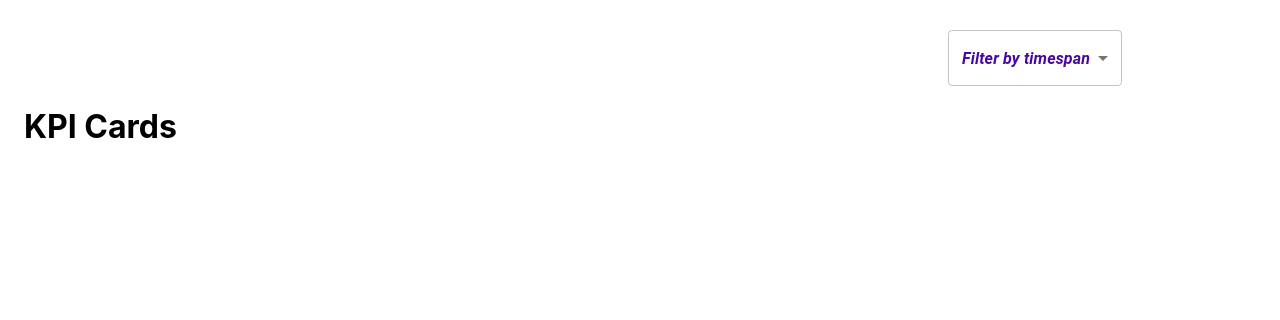
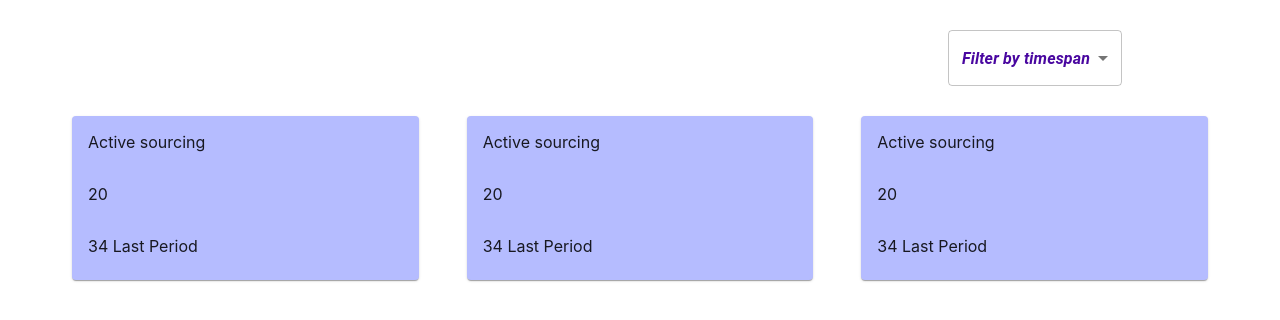
Before and after one commit to mawavial/kpi-dashboard-deploy, a Next.js app: page /dashboard in a window 1280 px wide. Shown: the top 320 px of the page. Built offline with nearby package versions, Linux system fonts and the light colour scheme.

Commit message:
Update readme; create component for cards; Refact Kpis component;

```diff
--- /dev/null
+++ b/components/kpiCard.tsx
@@ -0,0 +1,30 @@
+import Card from "@material-ui/core/Card";
+import CardContent from "@material-ui/core/CardContent";
+import CardHeader from "@material-ui/core/CardHeader";
+import Container from "@material-ui/core/Container";
+import React from "react"
+
+const KpiCard = () => {
+
+    //call reducer and get kpi
+
+
+    console.log('%c%s', 'color: #b5bcff',  );
+    return (
+        <Container>
+            <Card style={{backgroundColor: '#b5bcff' }}>
+                <CardContent>
+                    Active sourcing
+                </CardContent>
+                <CardContent>
+                    20
+                </CardContent>
+                <CardContent>
+                    34 Last Period
+                </CardContent>
+            </Card>
+        </Container>
+    )
+}
+
+export default KpiCard;
--- a/components/kpiCards.tsx
+++ /dev/null
@@ -1,7 +0,0 @@
-import React from "react"
-
-const KpiCards = () => {
-    return (<h1>KPI Cards</h1>)
-}
-
-export default KpiCards;
--- /dev/null
+++ b/components/kpis.tsx
@@ -0,0 +1,40 @@
+import Container from "@material-ui/core/Container";
+import Grid from "@material-ui/core/Grid";
+import React from "react"
+import KpiCard from "./kpiCard";
+
+const Kpis = () => {
+
+    //call reducer and get kpi
+
+
+    return (
+        <Container>
+            <Grid
+                container
+                item
+                xs={12}
+                sm={12}
+                md={12}
+                lg={12}
+                xl={12}
+                justify='flex-start'
+                alignItems='flex-start'
+                direction='row'
+                style={{ marginTop: 30 }}
+            >
+                <Grid item xs={4} sm={4} md={4} lg={4} xl={4}>
+                <KpiCard />
+                </Grid>
+                <Grid item xs={4} sm={4} md={4} lg={4} xl={4}>
+                <KpiCard />
+                </Grid>
+                <Grid item xs={4} sm={4} md={4} lg={4} xl={4}>
+                <KpiCard />
+                </Grid>
+            </Grid>
+        </Container>
+    )
+}
+
+export default Kpis;
--- a/pages/dashboard.tsx
+++ b/pages/dashboard.tsx
@@ -3,11 +3,11 @@ import Grid from "@material-ui/core/Grid"
 import React from "react"
 import homeStyle from '../styles/Home.module.css'
 import Filter from '../components/filter'
-import KpiCards from "../components/kpiCards"
+import Kpis from "../components/kpis"
 
 const Dashboard = () => {
     return (
-        <Container className={homeStyle.container} style={{}}>
+        <Container className={homeStyle.container} >
             <Grid
                 container
                 item
@@ -21,21 +21,11 @@ const Dashboard = () => {
                 direction='row'
                 style={{marginTop: 30}}
             >
-                <Grid item
-                    xs={12}
-                    sm={12}
-                    md={12}
-                    lg={12}
-                    xl={12}>
+                <Grid item xs={12} sm={12} md={12} lg={12} xl={12}>
                     <Filter />
                 </Grid>
-                <Grid item
-                    xs={12}
-                    sm={12}
-                    md={12}
-                    lg={12}
-                    xl={12}>
-                    <KpiCards />
+                <Grid item xs={12} sm={12} md={12} lg={12} xl={12}>
+                    <Kpis />
                 </Grid>
             </Grid>
         </Container>
--- a/pages/index.tsx
+++ b/pages/index.tsx
@@ -13,8 +13,6 @@ export default function Home() {
       </Head>
       <Login />
     </div>
-
-
   </>
   )
 }
```
Also changed, not shown: 1 other file (tests, documents, lock files or other folders).
